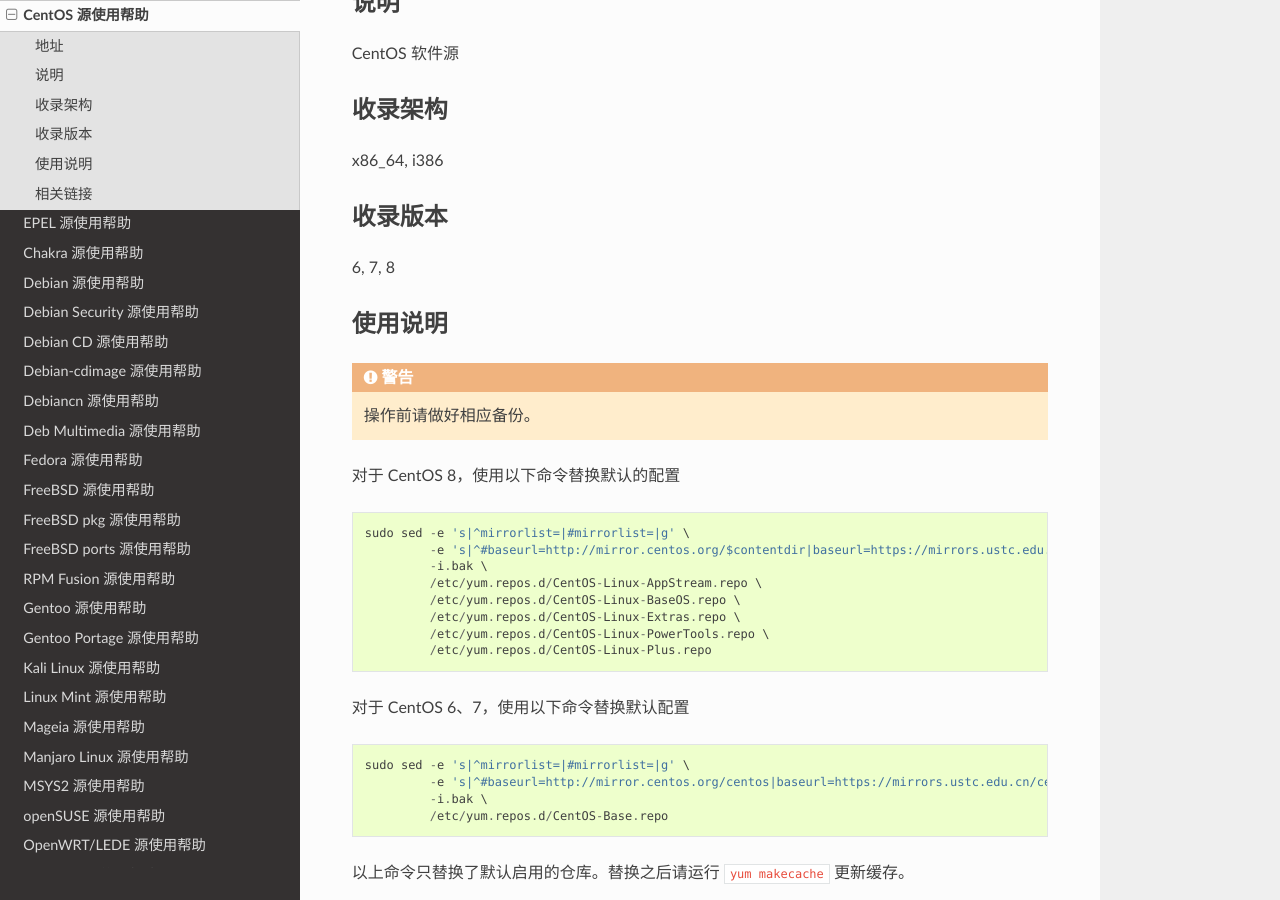
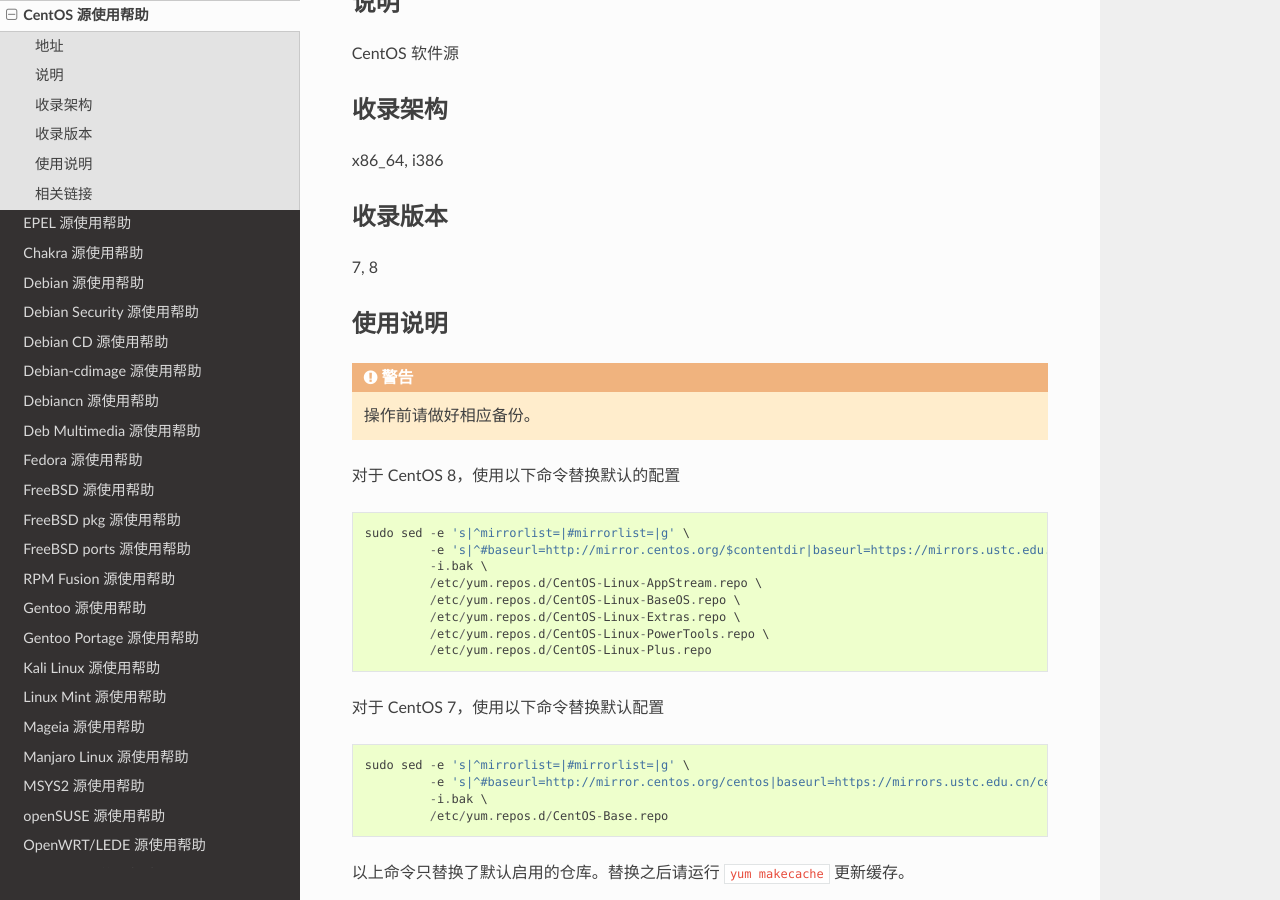
Before and after one commit to ustclug/mirrorhelp, a Sphinx documentation site: the page built from source/centos.rst, in a window 1280 px wide and 900 px high, scrolled down 292 px. Built offline with Sphinx 7.4.7 and the Read the Docs theme 2.0.0, drawn with Linux system fonts in a browser that asks for light colours; pages that are not in the unit, such as notebooks, are missing from menus; some of the changed text lies outside the part shown.

Commit message:
remove CentOS 6 help

```diff
--- a/source/centos.rst
+++ b/source/centos.rst
@@ -20,7 +20,7 @@
 收录版本
 ========
 
-6, 7, 8
+7, 8
 
 使用说明
 ========
@@ -41,7 +41,7 @@
            /etc/yum.repos.d/CentOS-Linux-PowerTools.repo \
            /etc/yum.repos.d/CentOS-Linux-Plus.repo
 
-对于 CentOS 6、7，使用以下命令替换默认配置
+对于 CentOS 7，使用以下命令替换默认配置
 
 ::
 
@@ -85,11 +85,6 @@
 
   .. literalinclude:: includes/centos7/CentOS-Base.repo
 
-* CentOS 6：
-
-  :file:`/etc/yum.repos.d/CentOS-Base.repo` 文件：
-
-  .. literalinclude:: includes/centos6/CentOS-Base.repo
 
 相关链接
 ========
```
